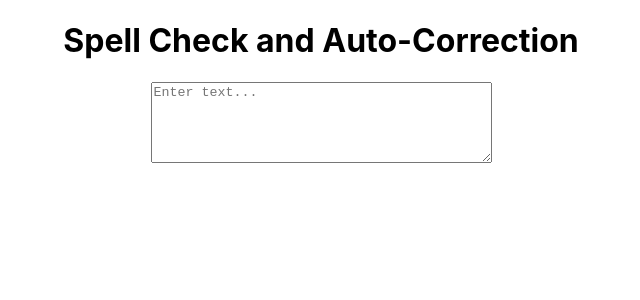
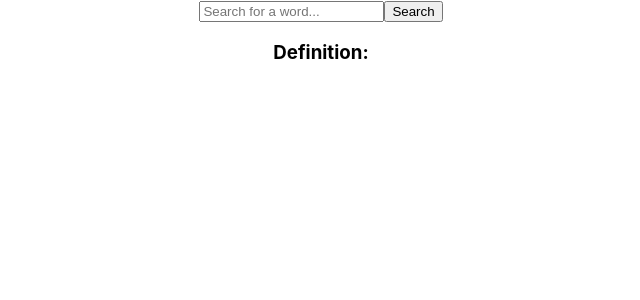
Before and after one commit to Kakashi9910/countriesFlag, a React (Create React App) app: page / in a window 1280 px wide. Shown: the top 300 px of the page, without its empty margins (319-959 px from the left). Built offline with nearby package versions, Linux system fonts and the light colour scheme.

Commit message:
dictionary

```diff
--- a/src/App.js
+++ b/src/App.js
@@ -1,12 +1,12 @@
 import React from 'react';
-import SpellCheckApp from './components/SpellCheckApp';
+import DictionaryApp from './components/DictionaryApp';
 import './App.css';
 
 function App() {
 
   return (
     <div className="App">
-      <SpellCheckApp/>
+      <DictionaryApp/>
     </div>
   );
 }
--- /dev/null
+++ b/src/components/DictionaryApp.jsx
@@ -0,0 +1,46 @@
+import React, { useState } from "react";
+
+const Dictionary = [
+  {
+    word: "React",
+    meaning: "A JavaScript library for building user interfaces.",
+  },
+
+  { word: "Component", meaning: "A reusable building block in React." },
+
+  { word: "State", meaning: "An object that stores data for a component." },
+];
+
+const DictionaryApp = () => {
+  const [textValue, setValue] = useState("");
+  const [description, setDescription] = useState("");
+  let wordExist = false;
+  const handleClick = () => {
+    Dictionary.forEach((data) => {
+      console.log(data.word, textValue);
+      if (data.word.toLowerCase() == textValue.toLowerCase()) {
+        setDescription(data.meaning);
+        wordExist = true;
+      }
+    });
+    if (!wordExist) {
+      setDescription("Word not found in the dictionary.");
+    }
+  };
+  return (
+    <>
+      <input
+        type="text"
+        placeholder="Search for a word..."
+        onChange={(event) => setValue(event.target.value)}
+      />
+      <button onClick={handleClick}>Search</button>
+      <div>
+        <h3>Definition:</h3>
+        <p>{description}</p>
+      </div>
+    </>
+  );
+};
+
+export default DictionaryApp;
--- a/src/components/SpellCheckApp.jsx
+++ /dev/null
@@ -1,54 +0,0 @@
-import React, { useState } from "react";
-
-// Define a custom dictionary of words and their corrections
-const customDictionary = {
-  teh: "the",
-  wrok: "work",
-  fot: "for",
-  exampl: "example",
-};
-
-const SpellCheckApp = () => {
-  const [inputText, setInputText] = useState("");
-  const [suggestedText, setSuggestedText] = useState("");
-
-  const handleInputChange = (e) => {
-    const text = e.target.value;
-    setInputText(text);
-
-    // Implement a basic spelling check and correction
-    const words = text.split(" ");
-    const correctedWords = words.map((word) => {
-      const correctedWord = customDictionary[word.toLowerCase()];
-      return correctedWord || word;
-    });
-
-    const correctedText = correctedWords.join(" ");
-
-    // Set the suggested text (first corrected word)
-    const firstCorrection = correctedWords.find(
-      (word, index) => word !== words[index]
-    );
-    setSuggestedText(firstCorrection || "");
-  };
-
-  return (
-    <div>
-      <h1>Spell Check and Auto-Correction</h1>
-      <textarea
-        value={inputText}
-        onChange={handleInputChange}
-        placeholder="Enter text..."
-        rows={5}
-        cols={40}
-      />
-      {suggestedText && (
-        <p>
-          Did you mean: <strong>{suggestedText}</strong>?
-        </p>
-      )}
-    </div>
-  );
-};
-
-export default SpellCheckApp;
```
